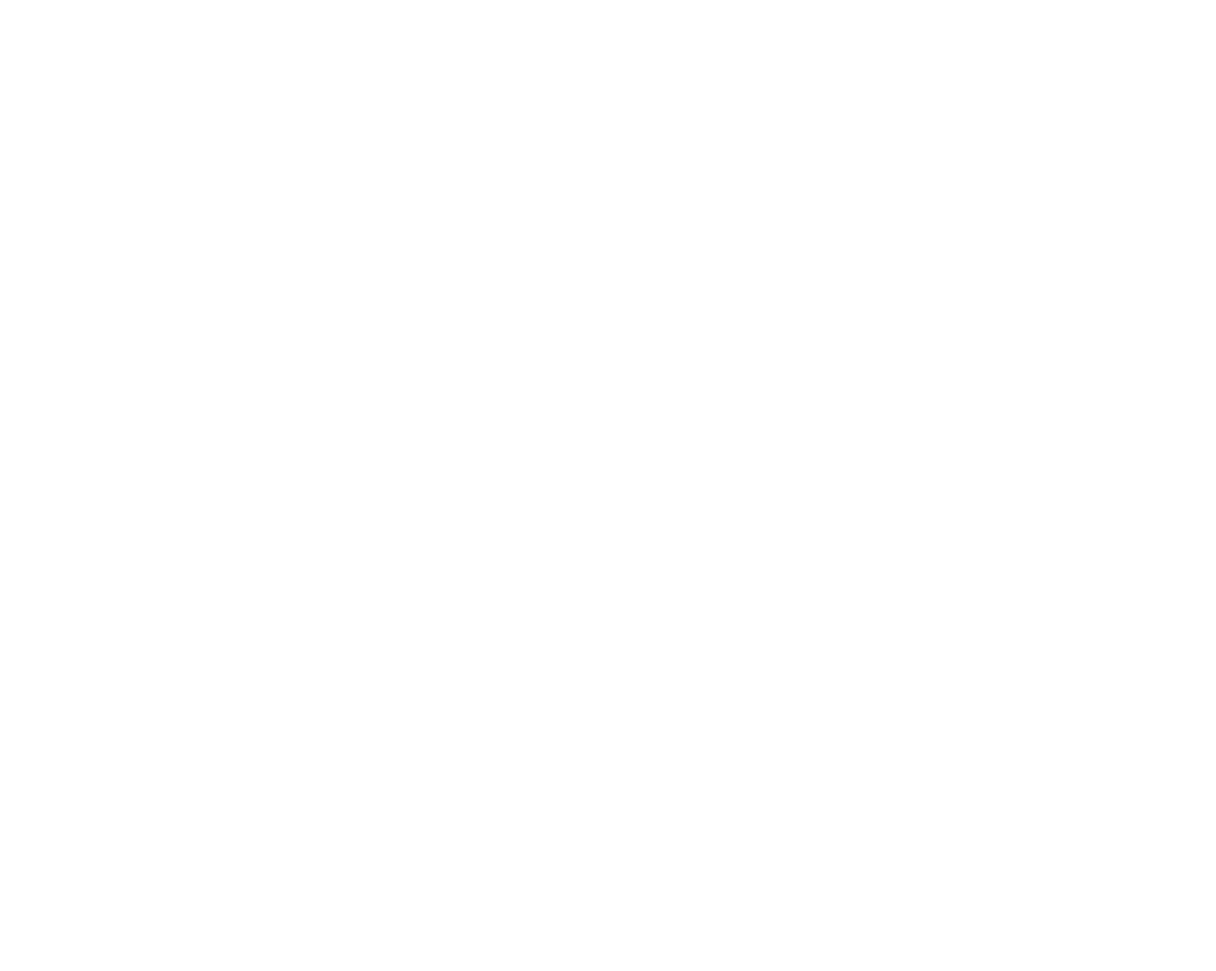
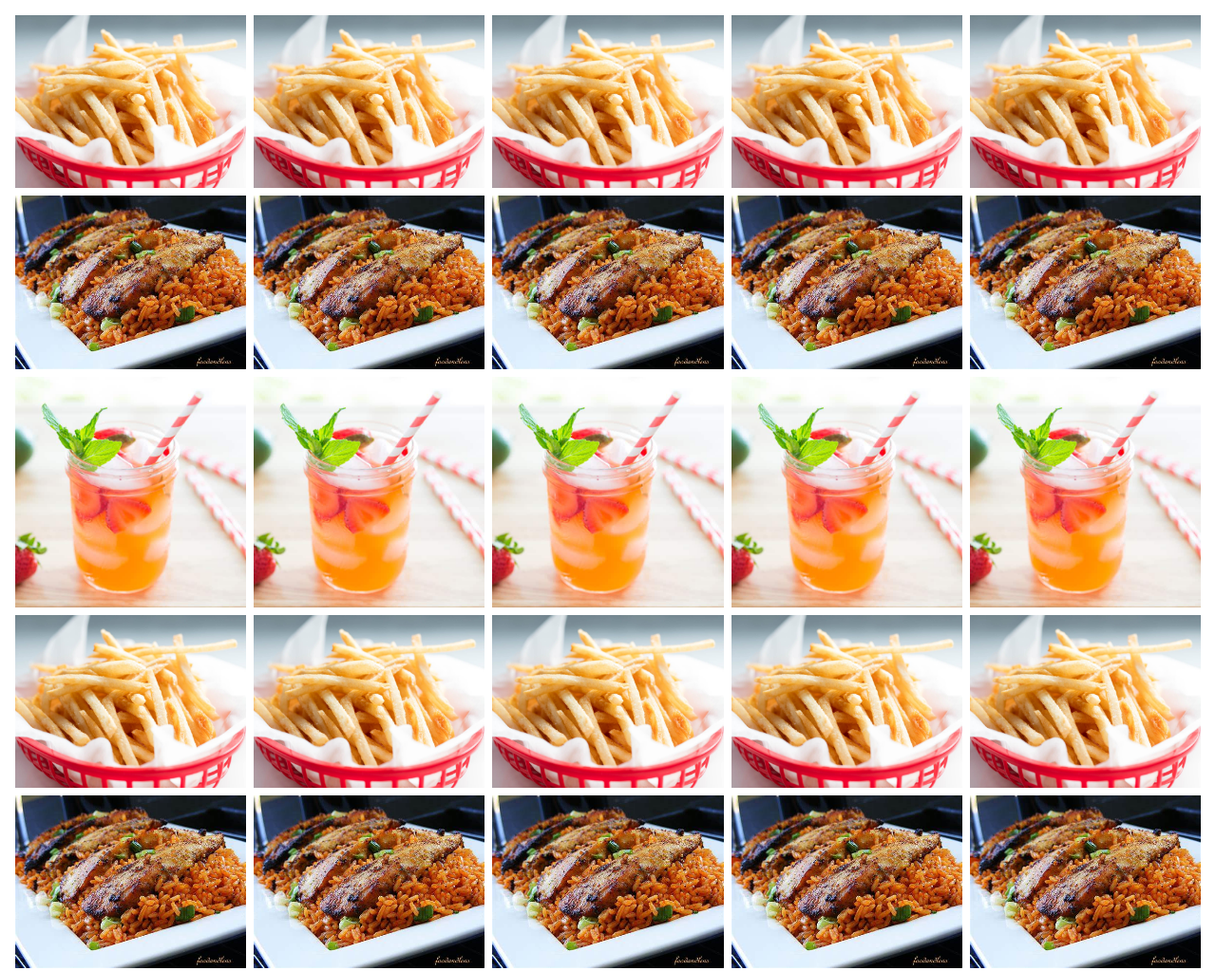
Before and after one commit to georgewiafe/thegeorges, a plain HTML site: page gallery.html in a window 1280 px wide. Shown: the top 1023 px of the page at 95% size. Before the commit the page ends 800 px from the top, so only its background shows below. Drawn offline with Linux system fonts and the light colour scheme.

Commit message:
gallery almost done

```diff
--- a/gallery.css
+++ b/gallery.css
@@ -0,0 +1,50 @@
+.row {
+    display: flex;
+    padding: 0 4px;
+  }
+
+/* Create four equal columns that sits next to each other */
+.column {
+    flex: 25%;
+    max-width: 24%;
+    padding: 0 4px;
+  }
+
+.column img {
+    margin-top: 8px;
+    vertical-align: middle;
+    width: 100%;
+  }
+
+  /* Responsive layout - makes a two column-layout instead of four columns */
+@media screen and (max-width: 800px) {
+    .column {
+      flex: 50%;
+      max-width: 100%;
+    }
+    .row{
+        flex-direction: column;
+    }
+  }
+
+  /* Responsive layout - makes the two columns stack on top of each other instead of next to each other */
+@media screen and (max-width: 600px) {
+    .column {
+      flex: 100%;
+      max-width: 100%;
+    }
+  }
+/* Large devices (laptops/desktops, 992px and up) */
+@media screen and (min-width: 992px){
+    .column {
+        flex: 100%;
+        max-width: 100%;
+      }
+}
+/* Extra large devices (large laptops and desktops, 1200px and up) */
+@media screen and (min-width: 1200px){
+    .column {
+        flex: 100%;
+        max-width: 100%;
+      }
+}
--- a/gallery.html
+++ b/gallery.html
@@ -7,8 +7,47 @@
     <title>Document</title>
 </head>
 <body>
-    <div>
-
+    <div class="row">
+        <div class="column">
+            <img src="fries.jpg" class="fries">
+            <img src="OIP.jpg" class="food">
+            <img src="Refreshing-Summer-Drinks-Fifteen-Spatulas-1.jpg" class="drink">
+            <img src="fries.jpg" class="fries">
+            <img src="OIP.jpg" class="food">
+            <img src="Refreshing-Summer-Drinks-Fifteen-Spatulas-1.jpg" class="drink">
+          </div>
+          <div class="column">
+            <img src="fries.jpg" class="fries">
+            <img src="OIP.jpg" class="food">
+            <img src="Refreshing-Summer-Drinks-Fifteen-Spatulas-1.jpg" class="drink">
+            <img src="fries.jpg" class="fries">
+            <img src="OIP.jpg" class="food">
+            <img src="Refreshing-Summer-Drinks-Fifteen-Spatulas-1.jpg" class="drink">
+          </div>
+          <div class="column">
+            <img src="fries.jpg" class="fries">
+            <img src="OIP.jpg" class="food">
+            <img src="Refreshing-Summer-Drinks-Fifteen-Spatulas-1.jpg" class="drink">
+            <img src="fries.jpg" class="fries">
+            <img src="OIP.jpg" class="food">
+            <img src="Refreshing-Summer-Drinks-Fifteen-Spatulas-1.jpg" class="drink">
+          </div>
+          <div class="column">
+            <img src="fries.jpg" class="fries">
+            <img src="OIP.jpg" class="food">
+            <img src="Refreshing-Summer-Drinks-Fifteen-Spatulas-1.jpg" class="drink">
+            <img src="fries.jpg" class="fries">
+            <img src="OIP.jpg" class="food">
+            <img src="Refreshing-Summer-Drinks-Fifteen-Spatulas-1.jpg" class="drink">
+          </div>
+          <div class="column">
+            <img src="fries.jpg" class="fries">
+            <img src="OIP.jpg" class="food">
+            <img src="Refreshing-Summer-Drinks-Fifteen-Spatulas-1.jpg" class="drink">
+            <img src="fries.jpg" class="fries">
+            <img src="OIP.jpg" class="food">
+            <img src="Refreshing-Summer-Drinks-Fifteen-Spatulas-1.jpg" class="drink">
+          </div>
     </div>
 </body>
 </html>
--- a/menu.css
+++ b/menu.css
@@ -95,6 +95,7 @@
 #main-container{
     display: flex;
     flex-direction: row;
+    overflow: hidden;
 }
 .body{
     border: 25px black double;
@@ -103,9 +104,10 @@
 @media screen and (max-width: 600px){
     #main-container{
         flex-direction: column;
+        justify-content: center;
     }
     .box{
-        margin-right: 10px;
+        margin-right: auto;
         padding: 10px;
         padding-top: 120px;
     }
```
